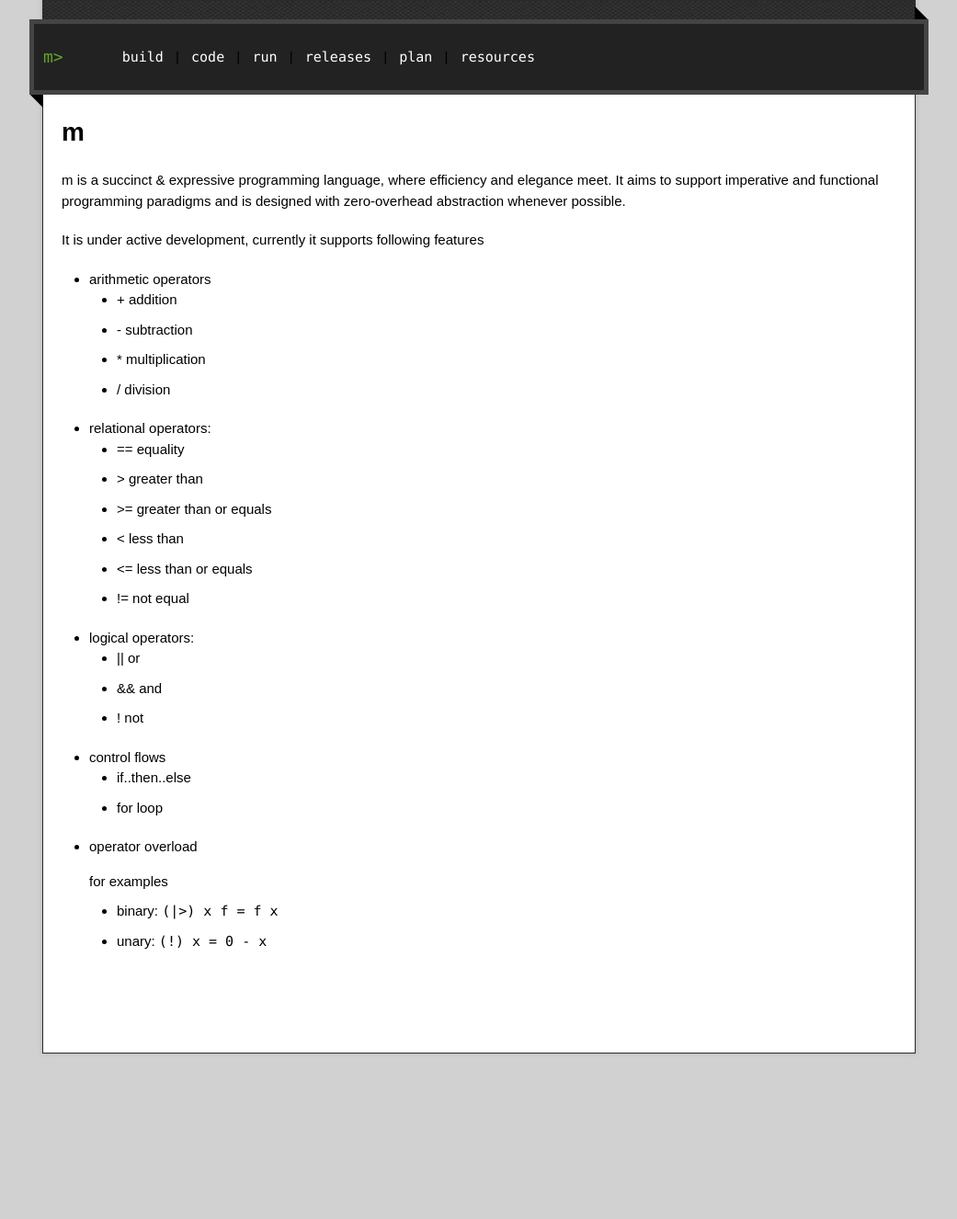
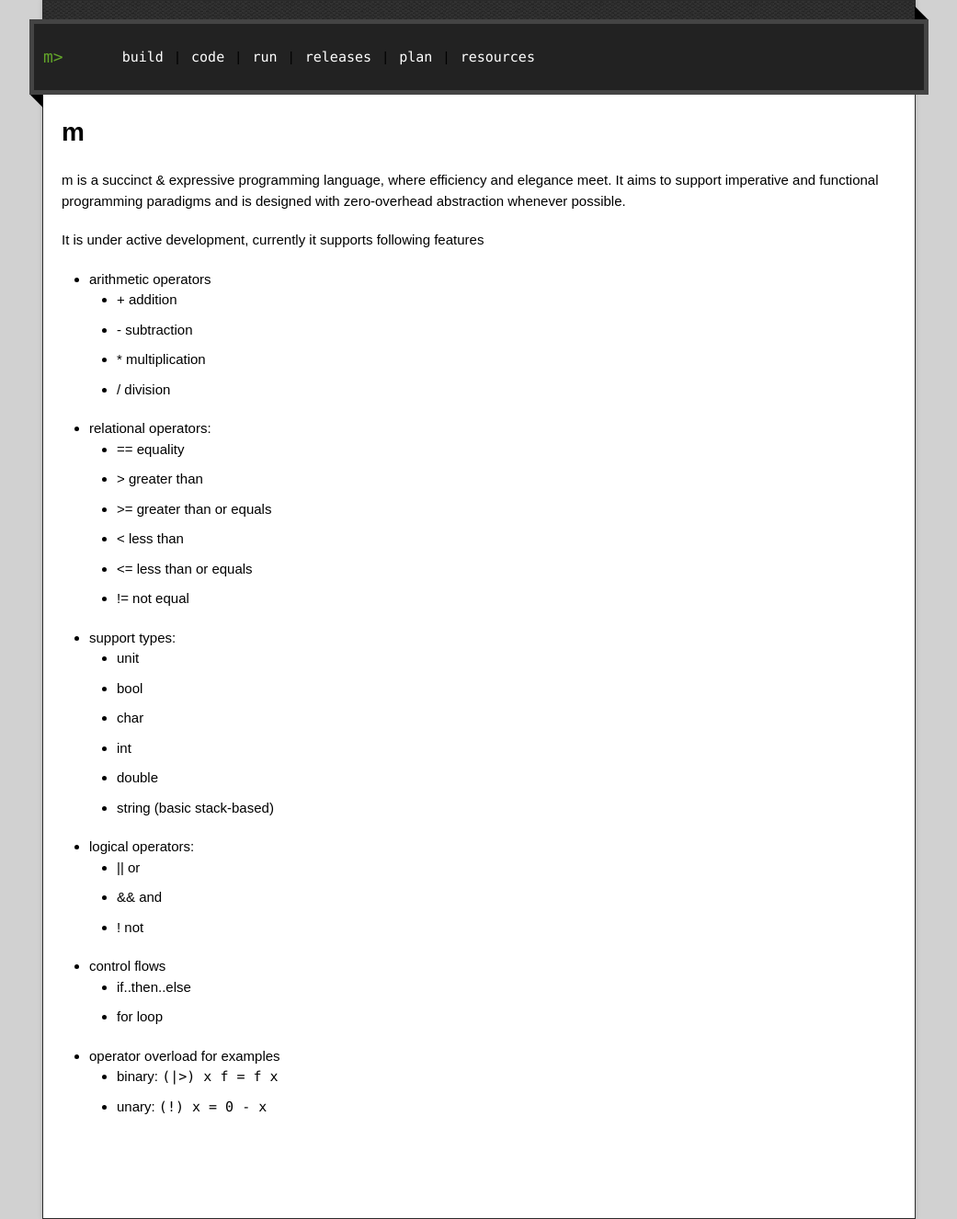
Before and after one commit to mlang-dev/m, a Jekyll site: the page built from docs/index.md, in a window 1280 px wide. Shown: the whole page at 92% size, without its empty margins (119-1160 px from the left). Built offline with Jekyll 4.4.1, drawn with Linux system fonts in a browser that asks for light colours; our own code applies the rules of GitHub Pages for plain Markdown files; before the commit the page ends 1146 px from its top, so only the background shows below that.

Commit message:
update doc

````diff
--- a/docs/index.md
+++ b/docs/index.md
@@ -21,6 +21,14 @@ It is under active development, currently it supports following features
   - \<= less than or equals
   - \!= not equal
 
+- support types:
+  - unit
+  - bool
+  - char
+  - int
+  - double
+  - string (basic stack-based)
+
 - logical operators:
   - \|\| or
   - && and
@@ -31,7 +39,6 @@ It is under active development, currently it supports following features
   - for loop
 
 - operator overload
-
   for examples
   - binary: ```(|>) x f = f x```
   - unary: ```(!) x = 0 - x```
````
Also changed, not shown: docs/plan.md (+0 -3 lines), docs/release.md (+4 -3 lines).
